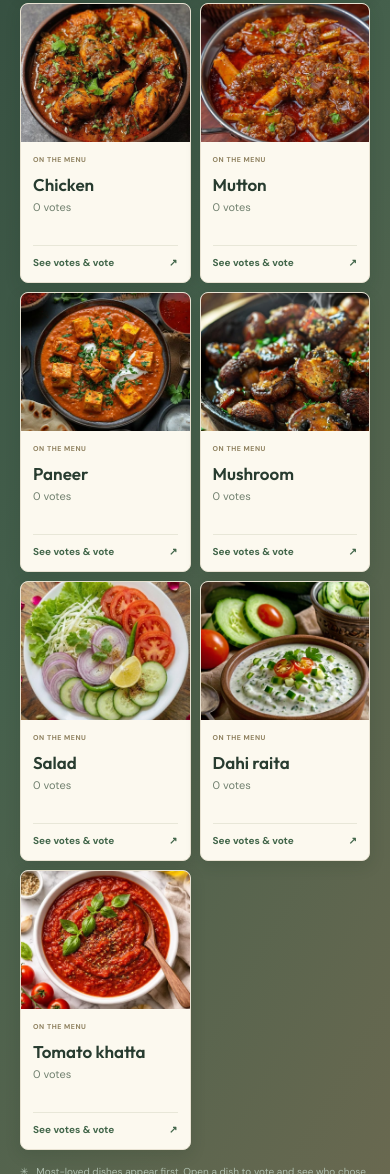
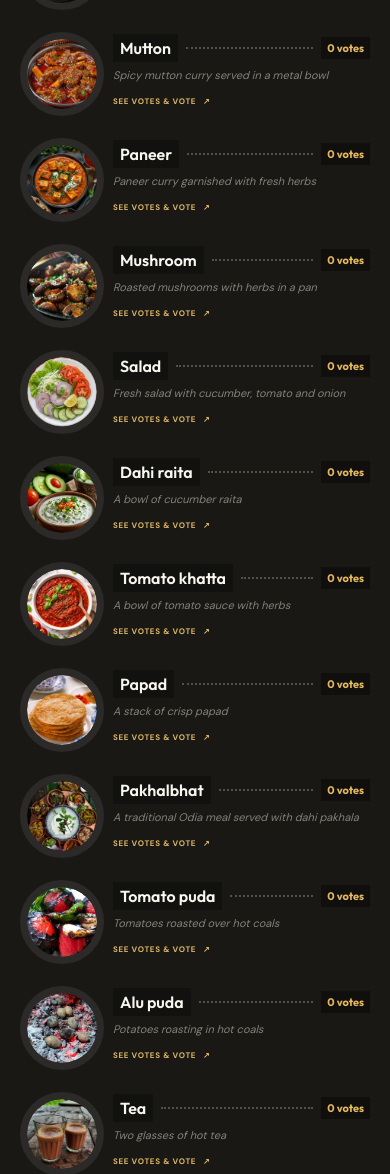
Before and after one commit to patel97spatel/school_reunion, a plain HTML site: page index.html in a window 390 px wide. Shown: the part 6208-7382 px from the top of the page. Drawn offline with nearby package versions, Linux system fonts and the light colour scheme.

Commit message:
Add image of dish and redesign of feast menu

```diff
--- a/assets/css/style.css
+++ b/assets/css/style.css
@@ -57,7 +57,7 @@
 .memory-image{height:175px}
 .note-memory{min-height:175px}
 .share-banner{margin-top:22px;padding:20px 24px;background:linear-gradient(110deg,#e8edd8,#f2dfc9)}
-.vote-section{background:linear-gradient(120deg,#263f35,#45604c 55%,#6b6950)}
+.vote-section{background:#191815;color:#f8f6ee}
 .vote-heading{display:grid;place-items:center;min-height:clamp(340px,38vw,460px);padding:clamp(32px,5vw,68px) 24px;overflow:hidden;border:1px solid #e4c96e66;border-radius:4px;text-align:center;background:linear-gradient(110deg,#17251de6,#17251d80),url('../images/feast-food-table.jpeg') center 53%/cover}
 .feast-intro{width:min(100%,800px);font-family:ui-monospace,SFMono-Regular,Menlo,Consolas,monospace}
 .feast-intro>*{animation:feast-enter .8s cubic-bezier(.2,.8,.2,1) both}
@@ -73,20 +73,22 @@
 .vote-heading p:not(.kicker){max-width:680px;margin:0 auto;color:#fff8e6;font-size:clamp(12px,1.25vw,15px);line-height:1.9}
 .feast-caption{display:inline-block;margin-top:20px;color:#f3dc98;font-size:9px;font-weight:700;letter-spacing:.12em}
 .vote-heading .feast-quote{margin-top:22px;color:#fff2cf;font-size:clamp(12px,1.35vw,16px);font-style:italic;letter-spacing:.01em}
-.vote-grid{grid-template-columns:repeat(3,1fr);gap:16px;margin-top:28px}
-.vote-card{position:relative;min-height:190px;padding:0;overflow:hidden;border:1px solid #e8e2d2;border-radius:8px;background:#fcf9ef;box-shadow:0 5px 16px #17291a24;transition:transform .2s,box-shadow .2s}
-.vote-card.has-image{min-height:320px}
-.vote-card:not(.has-image){min-height:190px}
-.vote-card-media{height:180px;position:relative;overflow:hidden;background:#e8e4d7}
-.vote-card-media img{width:100%;height:100%;object-fit:cover;transition:transform .35s}
-.vote-card:hover{transform:translateY(-4px);box-shadow:0 12px 25px #17291a35}
-.vote-card:hover .vote-card-media img{transform:scale(1.04)}
-.vote-card-content{display:flex;flex:1;flex-direction:column;padding:15px 17px 16px}
-.vote-top{display:flex;justify-content:space-between;align-items:center;margin-bottom:12px}
-.vote-rank{color:#8e805e;font-size:8px;letter-spacing:.08em}
-.vote-card h3{margin:0 0 4px;font-size:18px}
-.vote-card p{margin:0 0 12px;color:#71806f}
-.vote-card button{color:#42664a;border-top:1px solid #e8e7d8;padding-top:9px}
+.vote-grid{grid-template-columns:repeat(2,minmax(0,1fr));gap:34px 30px;margin-top:28px}
+.vote-card{display:flex;flex-direction:row;align-items:flex-start;gap:12px;min-height:120px;padding:0;overflow:visible;border:0;border-radius:0;background:transparent;box-shadow:none;transition:opacity .2s}
+.vote-card.has-image{min-height:120px}
+.vote-card:not(.has-image){min-height:0}
+.vote-card-media{width:120px;height:120px;flex:0 0 120px;position:relative;overflow:hidden;border:10px solid #2b2a28;border-radius:50%;background:#242320}
+.vote-card-media img{width:100%;height:100%;border-radius:50%;object-fit:cover;transition:transform .35s}
+.vote-card:hover{transform:none;box-shadow:none;opacity:.92}
+.vote-card:hover .vote-card-media img{transform:scale(1.06)}
+.vote-card-content{display:block;flex:1;min-width:0;padding:4px 0 0}
+.vote-title-line{display:flex;align-items:center;gap:8px;min-width:0}
+.vote-card h3{flex:0 0 auto;margin:0;padding:4px 7px;background:#11110f;color:#f8f6ee;font-size:19px;line-height:1.25;white-space:nowrap}
+.vote-leader{flex:1;min-width:8px;border-bottom:2px dotted #54504a}
+.vote-count{flex:0 0 auto;padding:5px 9px;background:#100f0d;color:#e4b85e;font:700 13px/1.3 var(--heading);white-space:nowrap}
+.vote-card p{margin:5px 0 5px;color:#85817a;font-size:13px;font-style:italic;line-height:1.5}
+.vote-card button{border:0;color:#dfb767;padding:0;background:transparent;text-align:left;font-size:9px;font-weight:700;letter-spacing:.08em;text-transform:uppercase}
+.vote-card button span{margin-left:7px}
 .vote-foot{margin-top:14px}
 .rsvp-section{background:linear-gradient(125deg,#f7eee2,#f2e7d8 55%,#e7eee0)}
 .form-card{border:1px solid #ede9d9}
@@ -118,15 +120,14 @@
   .vote-heading h2{font-size:30px;letter-spacing:-.08em}
   .vote-heading p:not(.kicker){font-size:12px;line-height:1.75}
   .feast-caption{font-size:8px;line-height:1.7}
-  .vote-grid{grid-template-columns:repeat(2,1fr);gap:9px}
-  .vote-card{min-height:170px;padding:0}
-  .vote-card.has-image{min-height:280px}
-  .vote-card-media{height:138px;flex-shrink:0}
-  .vote-card-content{padding:13px 12px 12px}
-  .vote-top{margin-bottom:9px}
-  .vote-rank{font-size:7px}
-  .vote-card h3{font-size:17px}
-  .vote-card button{font-size:10px}
+  .vote-grid{grid-template-columns:1fr;gap:22px}
+  .vote-card,.vote-card.has-image{min-height:84px;gap:9px}
+  .vote-card-media{width:84px;height:84px;flex-basis:84px;border-width:7px}
+  .vote-card-content{padding-top:2px}
+  .vote-card h3{font-size:16px}
+  .vote-count{padding:4px 6px;font-size:11px}
+  .vote-card p{font-size:11px}
+  .vote-card button{font-size:8px}
   .share-banner{padding:18px}
   .preferences-form{max-width:400px}
   .preferences-summary{grid-template-columns:1fr;gap:12px}
--- a/assets/js/app.js
+++ b/assets/js/app.js
@@ -10,7 +10,14 @@
     { id: "mushroom", name: "Mushroom", image: "assets/images/feast-mushroom.jpeg", imageAlt: "Roasted mushrooms with herbs in a pan" },
     { id: "salad", name: "Salad", image: "assets/images/feast-salad.jpeg", imageAlt: "Fresh salad with cucumber, tomato and onion" },
     { id: "dahi-raita", name: "Dahi raita", image: "assets/images/feast-raita.jpeg", imageAlt: "A bowl of cucumber raita" },
-    { id: "tomato-khatta", name: "Tomato khatta", image: "assets/images/feast-tomato.jpeg", imageAlt: "A bowl of tomato sauce with herbs" }
+    { id: "tomato-khatta", name: "Tomato khatta", image: "assets/images/feast-tomato.jpeg", imageAlt: "A bowl of tomato sauce with herbs" },
+    { id: "papad", name: "Papad", image: "assets/images/feast-papad.jpeg", imageAlt: "A stack of crisp papad" },
+    { id: "pakhalbhat", name: "Pakhalbhat", image: "assets/images/feast-pakhal-bhat.jpeg", imageAlt: "A traditional Odia meal served with dahi pakhala" },
+    { id: "patal-puda", name: "Tomato puda", image: "assets/images/feast-tomato-puda.jpeg", imageAlt: "Tomatoes roasted over hot coals" },
+    { id: "alu-puda", name: "Alu puda", image: "assets/images/feast-alu-puda.jpeg", imageAlt: "Potatoes roasting in hot coals" },
+    { id: "tea", name: "Tea", image: "assets/images/feast-tea.jpeg", imageAlt: "Two glasses of hot tea" },
+    { id: "chaulbar", name: "Chaulbar", image: "assets/images/feast-chaulbar.jpeg", imageAlt: "Chaulbara served on a leaf plate" },
+    { id: "mudhi-mixture", name: "Jhal Mudhi", image: "assets/images/feast-jhal-mudhi.jpeg", imageAlt: "A bowl of Jhal Mudhi with vegetables and peanuts" }
   ];
   const demo = !config.apiUrl;
   const demoKey = "backbench-club-demo-v5";
@@ -176,7 +183,7 @@
 
   function renderVotes() {
     const ranked = menu.map(item => ({ ...item, count: data.votes.filter(vote => vote.item === item.id).length })).sort((a, b) => b.count - a.count);
-    $("#vote-grid").innerHTML = ranked.map((item, index) => `<article class="vote-card${item.image ? " has-image" : ""}">${item.image ? `<div class="vote-card-media"><img src="${escapeHtml(item.image)}" alt="${escapeHtml(item.imageAlt || `${item.name} dish`)}" loading="lazy"></div>` : ""}<div class="vote-card-content"><div class="vote-top"><span class="vote-rank">${item.count ? `#${index + 1} MOST LOVED` : "ON THE MENU"}</span></div><h3>${item.name}</h3><p>${item.count} ${item.count === 1 ? "vote" : "votes"}</p><button type="button" data-vote="${item.id}">See votes &amp; vote <span>↗</span></button></div></article>`).join("");
+    $("#vote-grid").innerHTML = ranked.map(item => `<article class="vote-card${item.image ? " has-image" : ""}">${item.image ? `<div class="vote-card-media"><img src="${escapeHtml(item.image)}" alt="${escapeHtml(item.imageAlt || `${item.name} dish`)}" loading="lazy"></div>` : ""}<div class="vote-card-content"><div class="vote-title-line"><h3>${escapeHtml(item.name)}</h3><span class="vote-leader" aria-hidden="true"></span><span class="vote-count">${item.count} ${item.count === 1 ? "vote" : "votes"}</span></div><p>${escapeHtml(item.description || item.imageAlt || `A favourite for the reunion feast.`)}</p><button type="button" data-vote="${item.id}">See votes &amp; vote <span>↗</span></button></div></article>`).join("");
   }
 
   function showVotes(id) {
--- a/index.html
+++ b/index.html
@@ -86,7 +86,7 @@
 
     <section id="vote" class="section vote-section">
       <div class="container"><div class="section-label light-label"><span>04 / THE FEAST</span><span>IMPORTANT BUSINESS, OBVIOUSLY</span></div>
-        <div class="vote-heading"><div class="feast-intro"><p class="kicker">A FEAST FOR THE WHOLE GANG <span>✳</span></p><h2>All friends.<br><span class="serif">One great feast.</span></h2><p>Some flavours take us right back. Help choose the rice, dal and favourite curries that will bring everyone together again.</p><span class="feast-caption">PICK YOUR FAVOURITES &nbsp; · &nbsp; MAKE IT A FEAST TO REMEMBER</span><p class="feast-quote">“Good food tastes better with your favourite people.”</p></div></div>
+        <div class="vote-heading"><div class="feast-intro"><p class="kicker">A FEAST FOR THE WHOLE GANG <span>✳</span></p><h2>All friends.<br><span class="serif">One great feast.</span></h2><p>From familiar favourites to local treats, help choose the dishes that will bring everyone together again.</p><span class="feast-caption">PICK YOUR FAVOURITES &nbsp; · &nbsp; MAKE IT A FEAST TO REMEMBER</span><p class="feast-quote">“Good food tastes better with your favourite people.”</p></div></div>
         <div id="vote-grid" class="vote-grid"></div>
         <p class="vote-foot">✳ &nbsp; Most-loved dishes appear first. Open a dish to vote and see who chose it.</p>
       </div>
```
Also changed, not shown: assets/images/feast-alu-puda.jpeg (added), assets/images/feast-chaulbar.jpeg (added), assets/images/feast-jhal-mudhi.jpeg (added), assets/images/feast-pakhal-bhat.jpeg (added), assets/images/feast-papad.jpeg (added), assets/images/feast-tea.jpeg (added), assets/images/feast-tomato-puda.jpeg (added), 2 other files.
